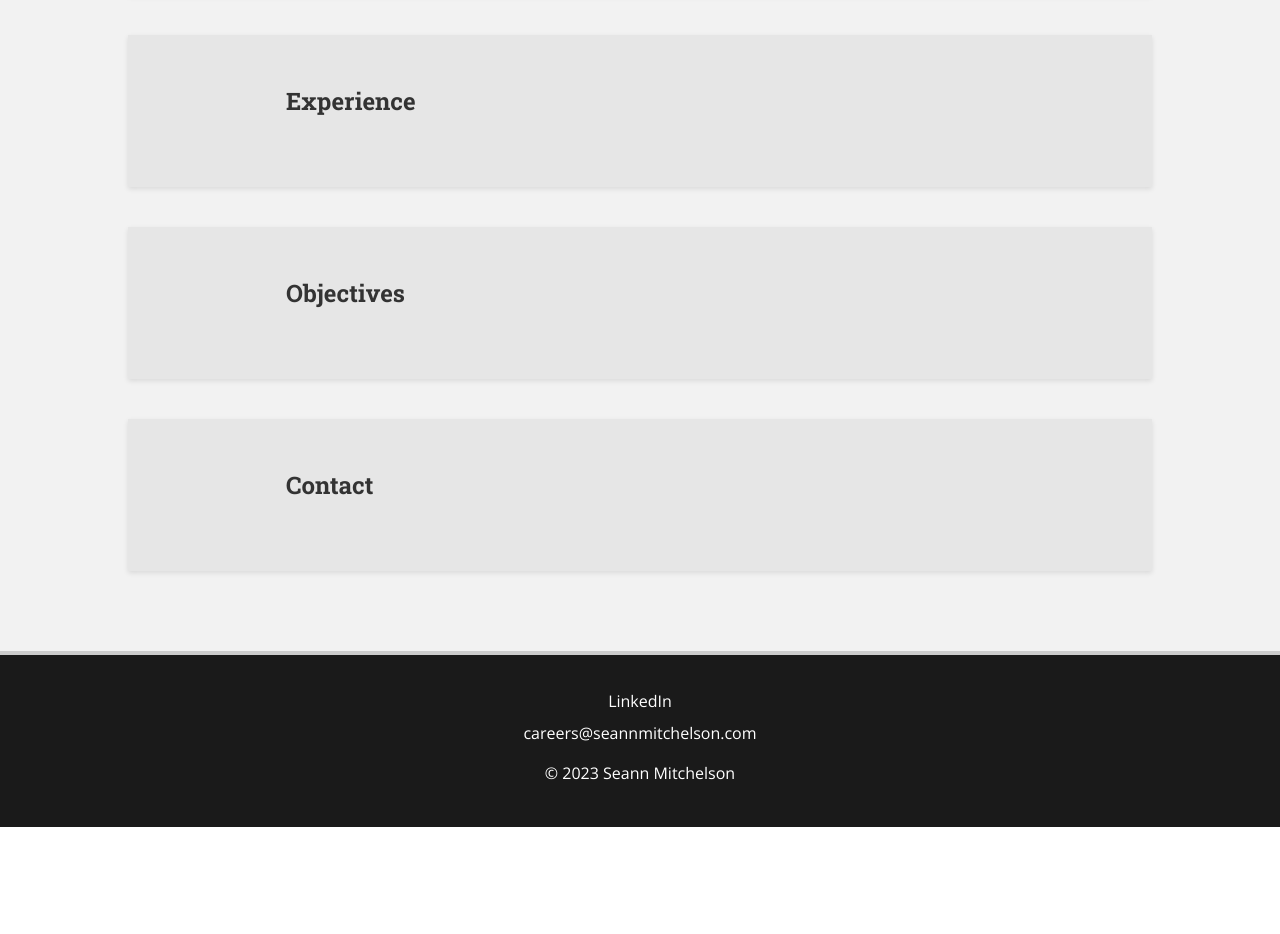
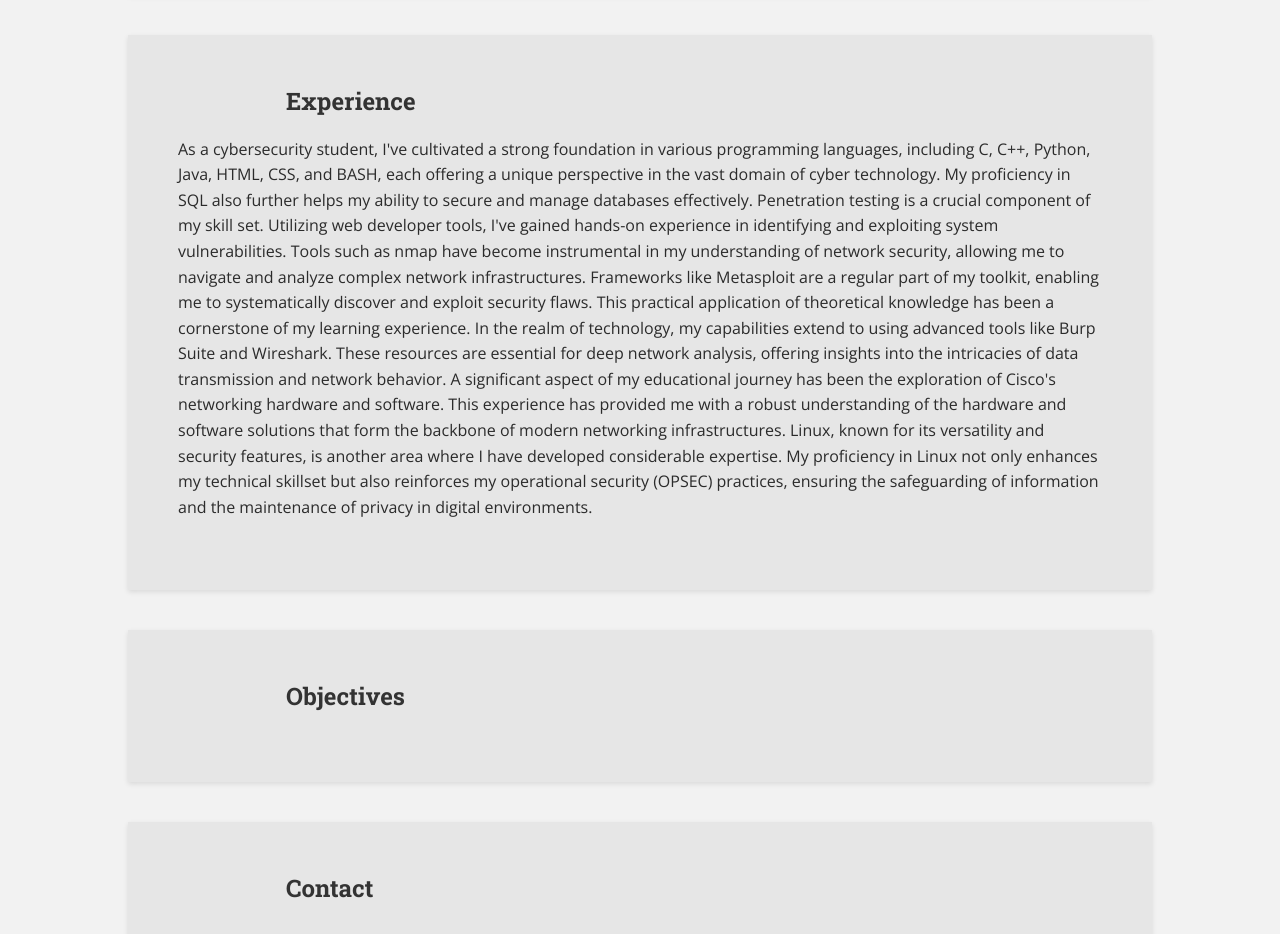
Before and after one commit to BigSeanndo/seannm, a plain HTML site: page index.html in a window 1280 px wide. Shown: the part 920-1854 px from the top of the page. Before the commit the page ends 1747 px from the top, so only its background shows below. Drawn offline with nearby package versions, Linux system fonts and the light colour scheme.

Commit message:
Update index.html

```diff
--- a/index.html
+++ b/index.html
@@ -48,7 +48,17 @@ Overall, my journey as a cyber-security student is shaped by a combination of ac
     <span class="anchor-target" id="experience-anchor"></span>
     <section id="experience">
         <h2>Experience</h2>
-        <p></p>
+        <p>As a cybersecurity student, I've cultivated a strong foundation in various programming languages, including C, C++, Python, Java, HTML, CSS, and BASH, each offering a unique perspective in the vast domain of cyber technology. My proficiency in SQL also further helps my ability to secure and manage databases effectively.
+
+Penetration testing is a crucial component of my skill set. Utilizing web developer tools, I've gained hands-on experience in identifying and exploiting system vulnerabilities. Tools such as nmap have become instrumental in my understanding of network security, allowing me to navigate and analyze complex network infrastructures.
+
+Frameworks like Metasploit are a regular part of my toolkit, enabling me to systematically discover and exploit security flaws. This practical application of theoretical knowledge has been a cornerstone of my learning experience.
+
+In the realm of technology, my capabilities extend to using advanced tools like Burp Suite and Wireshark. These resources are essential for deep network analysis, offering insights into the intricacies of data transmission and network behavior.
+
+A significant aspect of my educational journey has been the exploration of Cisco's networking hardware and software. This experience has provided me with a robust understanding of the hardware and software solutions that form the backbone of modern networking infrastructures.
+
+Linux, known for its versatility and security features, is another area where I have developed considerable expertise. My proficiency in Linux not only enhances my technical skillset but also reinforces my operational security (OPSEC) practices, ensuring the safeguarding of information and the maintenance of privacy in digital environments.</p>
     </section>
     <span class="anchor-target" id="objectives-anchor"></span>
     <section id="objectives">
```
